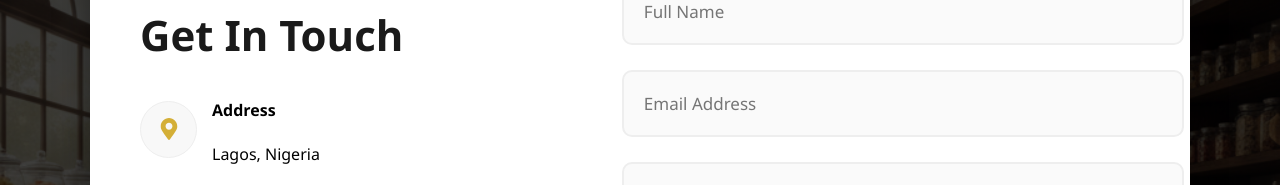
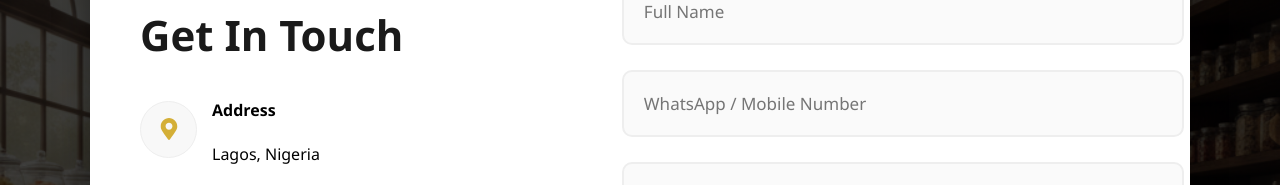
Before and after one commit to nwadikeekene4-lab/New-project-1, a React (Vite) app in the folder firstclient-frontend/: page /contact in a window 1280 px wide. Shown: the part 174-359 px from the top of the page. Built offline with nearby package versions, Linux system fonts and the light colour scheme; no server answers.

Commit message:
Update ContactPage.jsx

```diff
--- a/firstclient-frontend/src/pages/ContactPage.jsx
+++ b/firstclient-frontend/src/pages/ContactPage.jsx
@@ -6,7 +6,7 @@ import './ContactPage.css';
 
 const ContactPage = () => {
   const navigate = useNavigate();
-  const [formData, setFormData] = useState({ name: '', email: '', message: '' });
+  const [formData, setFormData] = useState({ name: '', phone: '', message: '' });
   const [loading, setLoading] = useState(false);
   const [info, setInfo] = useState({
     email: 'gbengababs36@gmail.com',
@@ -20,26 +20,24 @@ const ContactPage = () => {
     });
   }, []);
 
-const handleSubmit = async (e) => {
+  const handleSubmit = async (e) => {
     e.preventDefault();
     setLoading(true);
 
     try {
-      const response = await API.post('/contact', formData);
-      alert(`Success! Message sent to ${info.email}`);
-      setFormData({ name: '', email: '', message: '' });
+      await API.post('/contact', formData);
+      alert("Thank you! Your message has been sent to Essence Creations. We will get back to you shortly.");
+      setFormData({ name: '', phone: '', message: '' });
     } catch (err) {
-      // Professional phone debugging: This shows the exact reason in an alert box
       const errorMsg = err.response
-        ? `Server Error (${err.response.status}): ${JSON.stringify(err.response.data)}`
-        : `Connection Error: ${err.message}. (Check if API URL is correct: ${API.defaults.baseURL})`;
-
+        ? `Server Error (${err.response.status})`
+        : "Connection Error. Please check your internet.";
       alert(errorMsg);
-      console.error(err);
     } finally {
       setLoading(false);
     }
   };
+
   return (
     <div className="contact-wrapper">
       <div className="contact-container">
@@ -51,16 +49,42 @@ const handleSubmit = async (e) => {
             <div className="contact-info">
               <h1 className="contact-title">Get In Touch</h1>
               <div className="info-details">
-                <div className="info-item"><div className="info-icon"><FaMapMarkerAlt /></div> <div><h4>Address</h4><p>{info.location}</p></div></div>
-                <div className="info-item"><div className="info-icon"><FaPhoneAlt /></div> <div><h4>Phone</h4><p>{info.phone}</p></div></div>
-                <div className="info-item"><div className="info-icon"><FaEnvelope /></div> <div><h4>Email</h4><p>{info.email}</p></div></div>
+                <div className="info-item">
+                  <div className="info-icon"><FaMapMarkerAlt /></div>
+                  <div><h4>Address</h4><p>{info.location}</p></div>
+                </div>
+                <div className="info-item">
+                  <div className="info-icon"><FaPhoneAlt /></div>
+                  <div><h4>Phone</h4><p>{info.phone}</p></div>
+                </div>
+                <div className="info-item">
+                  <div className="info-icon"><FaEnvelope /></div>
+                  <div><h4>Email</h4><p>{info.email}</p></div>
+                </div>
               </div>
             </div>
             <div className="contact-form-container">
               <form onSubmit={handleSubmit} className="contact-form">
-                <input placeholder="Full Name" required value={formData.name} onChange={(e) => setFormData({...formData, name: e.target.value})} />
-                <input type="email" placeholder="Email Address" required value={formData.email} onChange={(e) => setFormData({...formData, email: e.target.value})} />
-                <textarea rows="6" placeholder="How can we help you today?" required value={formData.message} onChange={(e) => setFormData({...formData, message: e.target.value})} />
+                <input
+                  placeholder="Full Name"
+                  required
+                  value={formData.name}
+                  onChange={(e) => setFormData({...formData, name: e.target.value})}
+                />
+                <input
+                  type="tel"
+                  placeholder="WhatsApp / Mobile Number"
+                  required
+                  value={formData.phone}
+                  onChange={(e) => setFormData({...formData, phone: e.target.value})}
+                />
+                <textarea
+                  rows="6"
+                  placeholder="How can we help you today?"
+                  required
+                  value={formData.message}
+                  onChange={(e) => setFormData({...formData, message: e.target.value})}
+                />
                 <button type="submit" className="send-btn" disabled={loading}>
                   {loading ? "SENDING..." : "SEND MESSAGE"}
                 </button>
```
